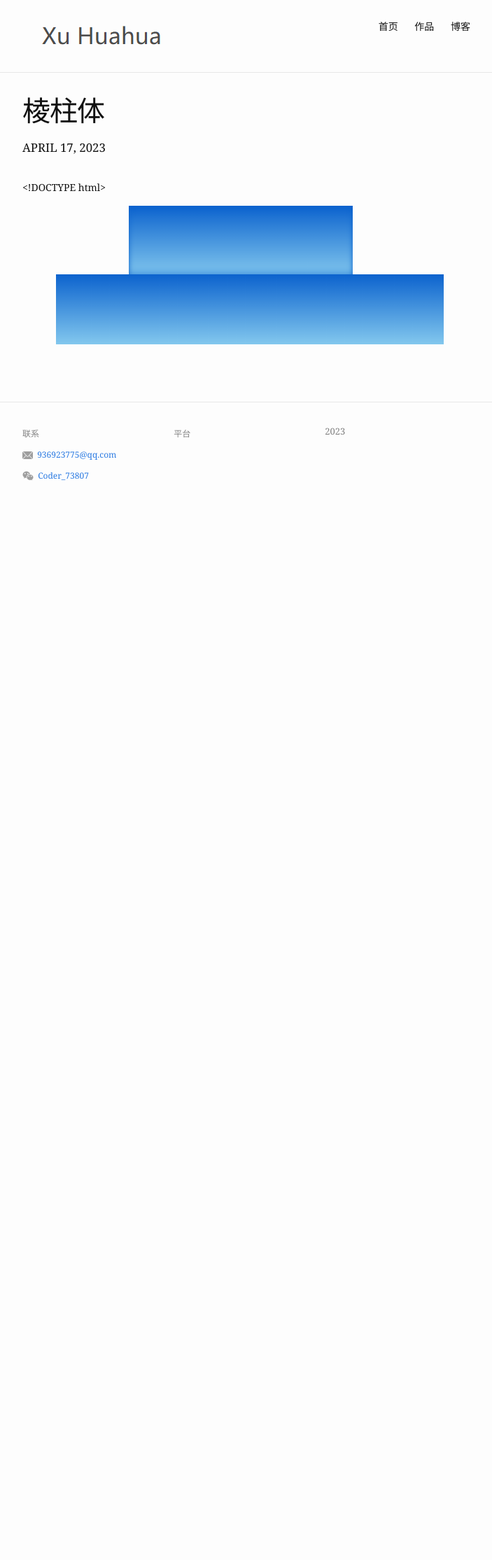
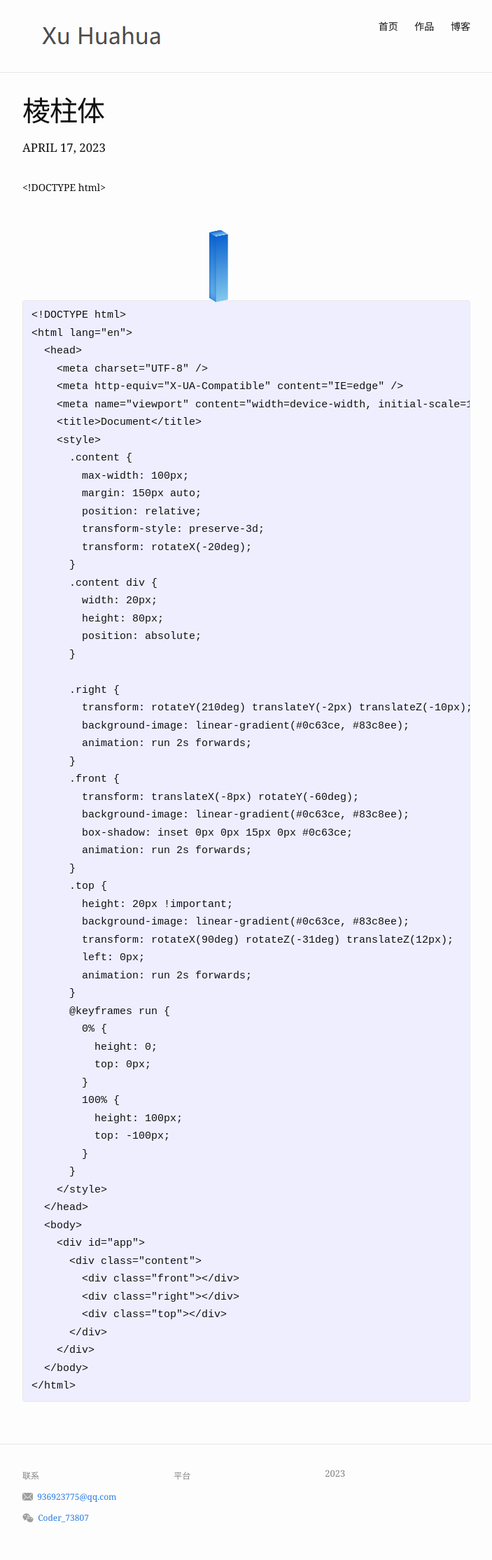
Before and after one commit to ExcellentTim/ExcellentTim.github.io, a Jekyll site: the page built from _posts/2023-04-17-棱柱体.md, in a window 1280 px wide. Shown: the whole page at 70% size, without its empty margins (288-991 px from the left). Built offline with Jekyll 4.4.1, drawn with Linux system fonts in a browser that asks for light colours; before the commit the page ends 900 px from its top, so only the background shows below that.

Commit message:
修改文件: _posts/2023-04-17-棱柱体.md

````diff
--- a/_posts/2023-04-17-棱柱体.md
+++ b/_posts/2023-04-17-棱柱体.md
@@ -13,15 +13,16 @@
     <meta name="viewport" content="width=device-width, initial-scale=1.0" />
     <title>Document</title>
     <style>
-      .columnarBody {
-        margin: 200px;
+      .content {
+        max-width: 100px;
+        margin: 150px auto;
         position: relative;
         transform-style: preserve-3d;
         transform: rotateX(-20deg);
       }
-      .columnarBody div {
+      .content div {
         width: 20px;
-        height: 100px;
+        height: 80px;
         position: absolute;
       }
 
@@ -46,20 +47,89 @@
       @keyframes run {
         0% {
           height: 0;
-          top: 200px;
+          top: 0px;
         }
         100% {
           height: 100px;
-          top: 100px;
+          top: -100px;
         }
       }
     </style>
   </head>
   <body>
-    <div class="content">
-      <div class="front"></div>
-      <div class="right"></div>
-      <div class="top"></div>
+    <div id="app">
+      <div class="content">
+        <div class="front"></div>
+        <div class="right"></div>
+        <div class="top"></div>
+      </div>
     </div>
   </body>
 </html>
+
+
+
+
+``` xml
+<!DOCTYPE html>
+<html lang="en">
+  <head>
+    <meta charset="UTF-8" />
+    <meta http-equiv="X-UA-Compatible" content="IE=edge" />
+    <meta name="viewport" content="width=device-width, initial-scale=1.0" />
+    <title>Document</title>
+    <style>
+      .content {
+        max-width: 100px;
+        margin: 150px auto;
+        position: relative;
+        transform-style: preserve-3d;
+        transform: rotateX(-20deg);
+      }
+      .content div {
+        width: 20px;
+        height: 80px;
+        position: absolute;
+      }
+
+      .right {
+        transform: rotateY(210deg) translateY(-2px) translateZ(-10px);
+        background-image: linear-gradient(#0c63ce, #83c8ee);
+        animation: run 2s forwards;
+      }
+      .front {
+        transform: translateX(-8px) rotateY(-60deg);
+        background-image: linear-gradient(#0c63ce, #83c8ee);
+        box-shadow: inset 0px 0px 15px 0px #0c63ce;
+        animation: run 2s forwards;
+      }
+      .top {
+        height: 20px !important;
+        background-image: linear-gradient(#0c63ce, #83c8ee);
+        transform: rotateX(90deg) rotateZ(-31deg) translateZ(12px);
+        left: 0px;
+        animation: run 2s forwards;
+      }
+      @keyframes run {
+        0% {
+          height: 0;
+          top: 0px;
+        }
+        100% {
+          height: 100px;
+          top: -100px;
+        }
+      }
+    </style>
+  </head>
+  <body>
+    <div id="app">
+      <div class="content">
+        <div class="front"></div>
+        <div class="right"></div>
+        <div class="top"></div>
+      </div>
+    </div>
+  </body>
+</html>
+```
````
